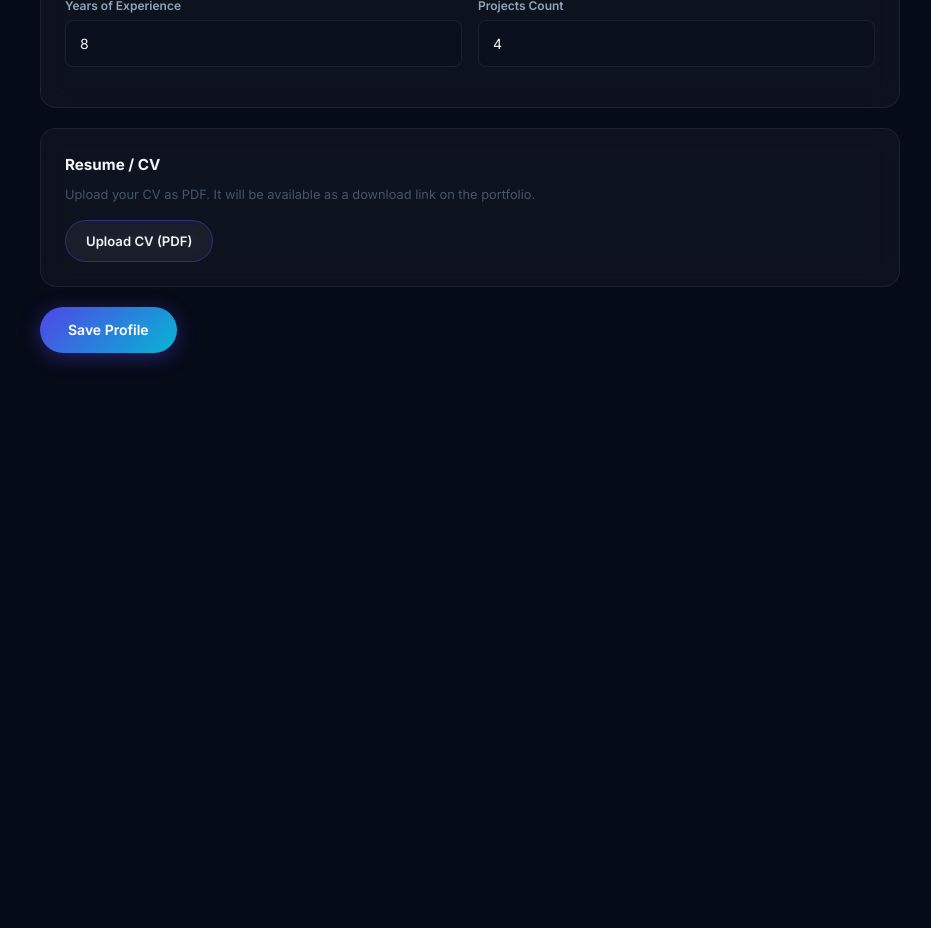
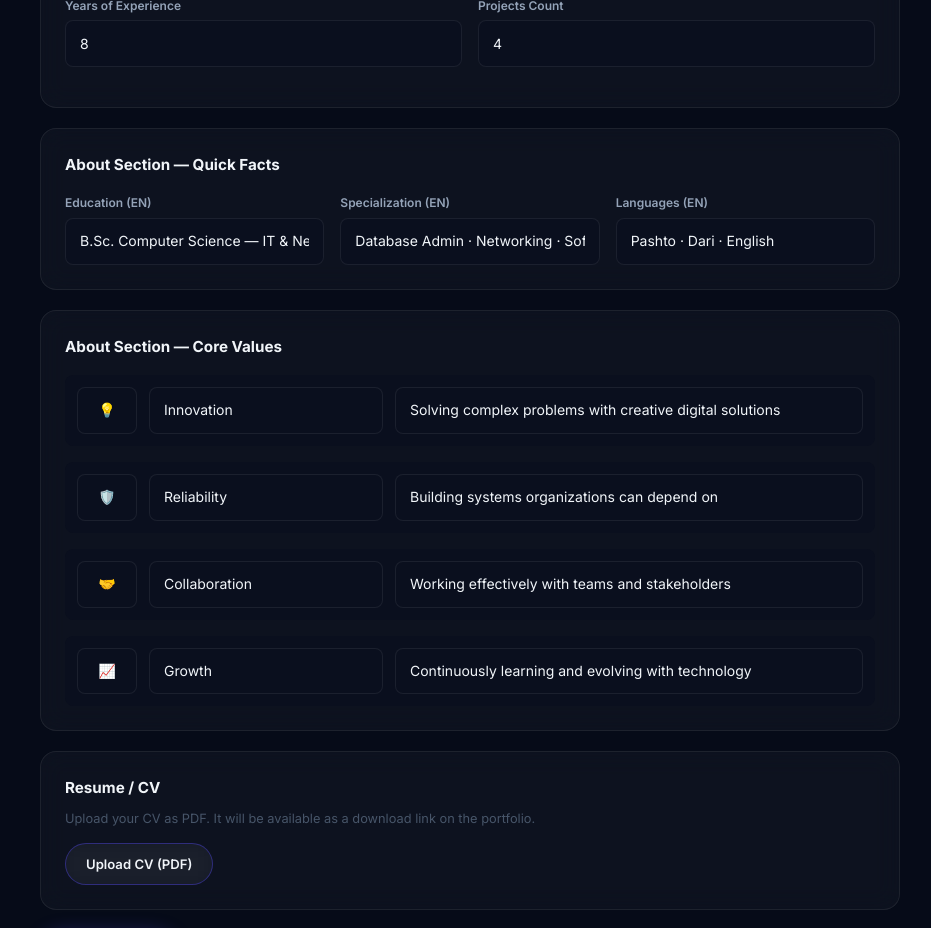
Before and after one commit to wajidarya2012-cyber/wajid-portfolio, a Next.js app: page /admin/profile in a window 1280 px wide. Shown: the part 1720-2648 px from the top of the page, without its empty margins (208-1139 px from the left). Before the commit the page ends 2133 px from the top, so only its background shows below. Built offline with nearby package versions, Linux system fonts and the light colour scheme; no server answers; the database is empty; sample sign-in values are in the browser's storage.

Commit message:
New Changes Applied to Profile Section

```diff
--- a/src/app/admin/(protected)/profile/ProfileForm.tsx
+++ b/src/app/admin/(protected)/profile/ProfileForm.tsx
@@ -58,7 +58,29 @@ export default function ProfileForm({ profile }: { profile: Profile | null }) {
     badgeSub_fa:   profile?.badgeSub_fa   ?? "",
     yearsExperience: profile?.yearsExperience ?? 8,
     projectsCount:   profile?.projectsCount   ?? 4,
+    education_en:      profile?.education_en      ?? "B.Sc. Computer Science — IT & Networks",
+    education_ps:      profile?.education_ps      ?? "",
+    education_fa:      profile?.education_fa      ?? "",
+    specialization_en: profile?.specialization_en ?? "Database Admin · Networking · Software Dev · IT Security",
+    specialization_ps: profile?.specialization_ps ?? "",
+    specialization_fa: profile?.specialization_fa ?? "",
+    languages_en:      profile?.languages_en      ?? "Pashto · Dari · English",
+    languages_ps:      profile?.languages_ps      ?? "",
+    languages_fa:      profile?.languages_fa      ?? "",
   });
+
+  const [coreValues, setCoreValues] = useState<{ icon:string; title_en:string; title_ps:string; title_fa:string; desc_en:string; desc_ps:string; desc_fa:string }[]>(
+    (profile?.coreValues as { icon:string; title_en:string; title_ps:string; title_fa:string; desc_en:string; desc_ps:string; desc_fa:string }[] | null) ?? [
+      { icon:"💡", title_en:"Innovation",     title_ps:"", title_fa:"", desc_en:"Solving complex problems with creative digital solutions", desc_ps:"", desc_fa:"" },
+      { icon:"🛡️", title_en:"Reliability",    title_ps:"", title_fa:"", desc_en:"Building systems organizations can depend on",              desc_ps:"", desc_fa:"" },
+      { icon:"🤝", title_en:"Collaboration",  title_ps:"", title_fa:"", desc_en:"Working effectively with teams and stakeholders",           desc_ps:"", desc_fa:"" },
+      { icon:"📈", title_en:"Growth",         title_ps:"", title_fa:"", desc_en:"Continuously learning and evolving with technology",        desc_ps:"", desc_fa:"" },
+    ]
+  );
+
+  function setValueField(idx: number, field: string, value: string) {
+    setCoreValues(prev => prev.map((v, i) => i === idx ? { ...v, [field]: value } : v));
+  }
 
   function set(key: string, value: string | number) {
     setForm(prev => ({ ...prev, [key]: value }));
@@ -104,7 +126,7 @@ export default function ProfileForm({ profile }: { profile: Profile | null }) {
     const res  = await fetch("/api/v1/admin/profile", {
       method:"PUT",
       headers:{"Content-Type":"application/json"},
-      body: JSON.stringify(form),
+      body: JSON.stringify({ ...form, coreValues }),
     });
     const data = await res.json();
     setSaving(false);
@@ -285,6 +307,39 @@ export default function ProfileForm({ profile }: { profile: Profile | null }) {
         </div>
       </div>
 
+      {/* Quick Facts */}
+      <div className="admin-card">
+        <h3 style={{ fontWeight:700, fontSize:"0.95rem", marginBottom:"1rem" }}>About Section — Quick Facts</h3>
+        <div style={{ display:"grid", gridTemplateColumns:"1fr 1fr 1fr", gap:"1rem" }}>
+          <div>
+            <label style={labelStyle}>Education (EN)</label>
+            <input value={form.education_en} onChange={e => set("education_en", e.target.value)} style={inputStyle} />
+          </div>
+          <div>
+            <label style={labelStyle}>Specialization (EN)</label>
+            <input value={form.specialization_en} onChange={e => set("specialization_en", e.target.value)} style={inputStyle} />
+          </div>
+          <div>
+            <label style={labelStyle}>Languages (EN)</label>
+            <input value={form.languages_en} onChange={e => set("languages_en", e.target.value)} style={inputStyle} />
+          </div>
+        </div>
+      </div>
+
+      {/* Core Values */}
+      <div className="admin-card">
+        <h3 style={{ fontWeight:700, fontSize:"0.95rem", marginBottom:"1rem" }}>About Section — Core Values</h3>
+        <div style={{ display:"flex", flexDirection:"column", gap:"1rem" }}>
+          {coreValues.map((v, idx) => (
+            <div key={idx} style={{ display:"grid", gridTemplateColumns:"60px 1fr 2fr", gap:"0.75rem", alignItems:"start", padding:"0.75rem", background:"var(--bg-secondary)", borderRadius:"8px" }}>
+              <input value={v.icon} onChange={e => setValueField(idx, "icon", e.target.value)} style={{ ...inputStyle, textAlign:"center" }} />
+              <input value={v.title_en} onChange={e => setValueField(idx, "title_en", e.target.value)} placeholder="Title" style={inputStyle} />
+              <input value={v.desc_en} onChange={e => setValueField(idx, "desc_en", e.target.value)} placeholder="Description" style={inputStyle} />
+            </div>
+          ))}
+        </div>
+      </div>
+
       {/* CV Upload */}
       <div className="admin-card">
         <h3 style={{ fontWeight:700, fontSize:"0.95rem", marginBottom:"0.5rem" }}>Resume / CV</h3>
--- a/src/app/api/v1/admin/profile/route.ts
+++ b/src/app/api/v1/admin/profile/route.ts
@@ -24,6 +24,10 @@ const WRITABLE_FIELDS = [
   "badgeTitle_en", "badgeTitle_ps", "badgeTitle_fa",
   "badgeSub_en", "badgeSub_ps", "badgeSub_fa",
   "yearsExperience", "projectsCount",
+  "education_en", "education_ps", "education_fa",
+  "specialization_en", "specialization_ps", "specialization_fa",
+  "languages_en", "languages_ps", "languages_fa",
+  "coreValues",
 ] as const;
 
 function pickWritable(body: Record<string, unknown>): Record<string, unknown> {
--- a/src/components/public/AboutSection.tsx
+++ b/src/components/public/AboutSection.tsx
@@ -22,18 +22,22 @@ export default function AboutSection({ profile, locale }: { profile: Profile|nul
     return () => observer.disconnect();
   }, []);
 
-  const VALUES = [
-    { icon:"💡", key:"innovation" }, { icon:"🛡️", key:"reliability" },
-    { icon:"🤝", key:"collaboration" }, { icon:"📈", key:"growth" },
-  ] as const;
+  type CoreValue = { icon:string; title_en:string; title_ps:string; title_fa:string; desc_en:string; desc_ps:string; desc_fa:string };
+  const DEFAULT_VALUES: CoreValue[] = [
+    { icon:"💡", title_en:"Innovation",    title_ps:"", title_fa:"", desc_en:"Solving complex problems with creative digital solutions", desc_ps:"", desc_fa:"" },
+    { icon:"🛡️", title_en:"Reliability",   title_ps:"", title_fa:"", desc_en:"Building systems organizations can depend on",              desc_ps:"", desc_fa:"" },
+    { icon:"🤝", title_en:"Collaboration", title_ps:"", title_fa:"", desc_en:"Working effectively with teams and stakeholders",           desc_ps:"", desc_fa:"" },
+    { icon:"📈", title_en:"Growth",        title_ps:"", title_fa:"", desc_en:"Continuously learning and evolving with technology",        desc_ps:"", desc_fa:"" },
+  ];
+  const VALUES = ((profile?.coreValues as CoreValue[] | null) ?? DEFAULT_VALUES);
 
   const INFO = [
     { icon:"👤", label:tl("info.name"),          value: profile ? pick(profile as Record<string,unknown>,"fullName",locale) : "Wajid Ali Arya" },
     { icon:"💼", label:tl("info.role"),          value: "IT Manager · Software Developer · DBA · Network Specialist" },
-    { icon:"🎓", label:tl("info.education"),     value: "B.Sc. Computer Science — IT & Networks" },
+    { icon:"🎓", label:tl("info.education"),     value: pick(profile as Record<string,unknown> ?? {}, "education", locale) || "B.Sc. Computer Science — IT & Networks" },
     { icon:"📍", label:tl("info.location"),      value: profile?.location ?? "Jalalabad, Nangarhar, Afghanistan" },
-    { icon:"🛠️", label:tl("info.specialization"),value: "Database Admin · Networking · Software Dev · IT Security" },
-    { icon:"🌐", label:tl("info.languages"),     value: "Pashto · Dari · English" },
+    { icon:"🛠️", label:tl("info.specialization"),value: pick(profile as Record<string,unknown> ?? {}, "specialization", locale) || "Database Admin · Networking · Software Dev · IT Security" },
+    { icon:"🌐", label:tl("info.languages"),     value: pick(profile as Record<string,unknown> ?? {}, "languages", locale) || "Pashto · Dari · English" },
   ];
 
   return (
@@ -59,15 +63,15 @@ export default function AboutSection({ profile, locale }: { profile: Profile|nul
 
             {/* Values */}
             <div style={{ display:"grid", gridTemplateColumns:"repeat(auto-fit,minmax(min(100%,180px),1fr))", gap:"0.875rem" }}>
-              {VALUES.map(({icon,key}, idx) => (
-                <div key={key} className="glass-card" style={{ borderRadius:"16px", padding:"1.25rem", cursor:"default", transition:"all 0.3s", minWidth:0, transitionDelay:`${idx*0.06}s` }}
+              {VALUES.map((v, idx) => (
+                <div key={idx} className="glass-card" style={{ borderRadius:"16px", padding:"1.25rem", cursor:"default", transition:"all 0.3s", minWidth:0, transitionDelay:`${idx*0.06}s` }}
                   onMouseEnter={e=>{ const el=e.currentTarget as HTMLElement; el.style.borderColor="rgba(79,70,229,0.45)"; el.style.transform="translateY(-4px) scale(1.02)"; el.style.boxShadow="0 12px 32px rgba(79,70,229,0.18)"; }}
                   onMouseLeave={e=>{ const el=e.currentTarget as HTMLElement; el.style.borderColor="var(--border)"; el.style.transform="none"; el.style.boxShadow="var(--shadow-card)"; }}>
                   <div style={{ width:"44px", height:"44px", borderRadius:"12px", background:"linear-gradient(135deg,rgba(79,70,229,0.15),rgba(6,182,212,0.08))", border:"1px solid rgba(79,70,229,0.2)", display:"flex", alignItems:"center", justifyContent:"center", fontSize:"1.3rem", marginBottom:"0.75rem" }}>
-                    {icon}
+                    {v.icon}
                   </div>
-                  <h4 style={{ fontFamily:"var(--font-syne)", fontWeight:700, fontSize:"0.9rem", marginBottom:"0.35rem", wordBreak:"break-word" }}>{tl(`values.${key}`)}</h4>
-                  <p style={{ fontSize:"0.78rem", color:"var(--text-muted)", lineHeight:1.65, margin:0 }}>{tl(`values.${key}Desc`)}</p>
+                  <h4 style={{ fontFamily:"var(--font-syne)", fontWeight:700, fontSize:"0.9rem", marginBottom:"0.35rem", wordBreak:"break-word" }}>{pick(v as unknown as Record<string,unknown>, "title", locale)}</h4>
+                  <p style={{ fontSize:"0.78rem", color:"var(--text-muted)", lineHeight:1.65, margin:0 }}>{pick(v as unknown as Record<string,unknown>, "desc", locale)}</p>
                 </div>
               ))}
             </div>
```
Also changed, not shown: 1 other file (tests, documents, lock files or other folders).
